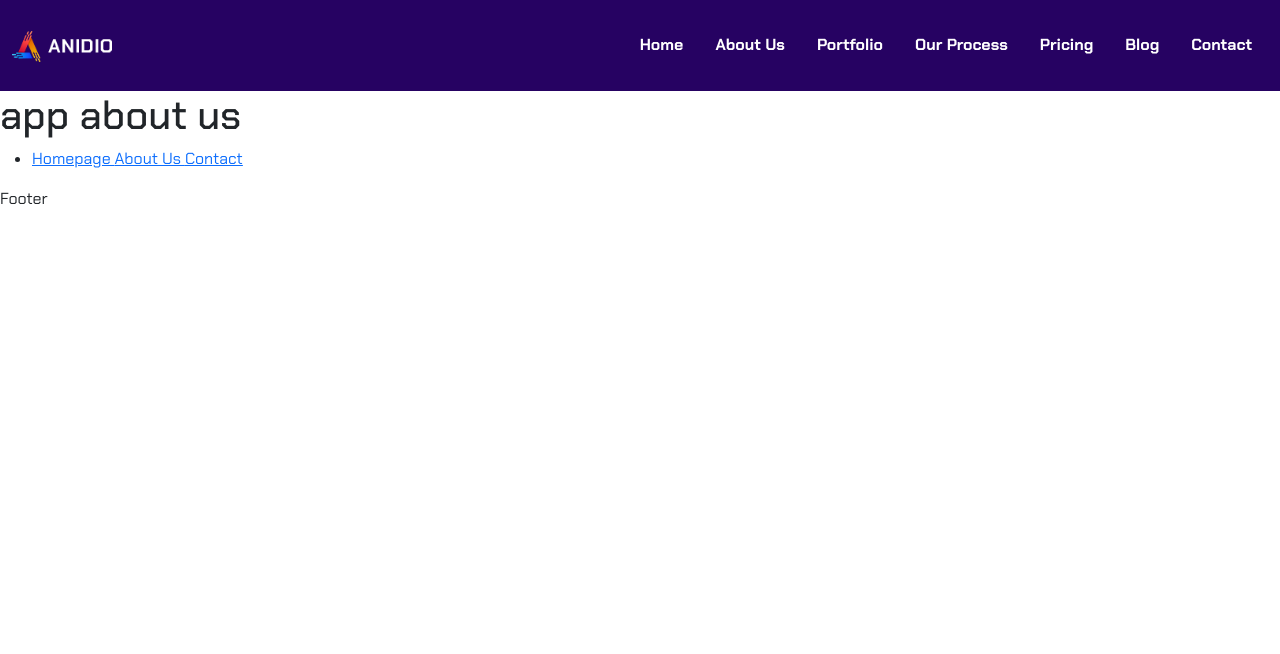
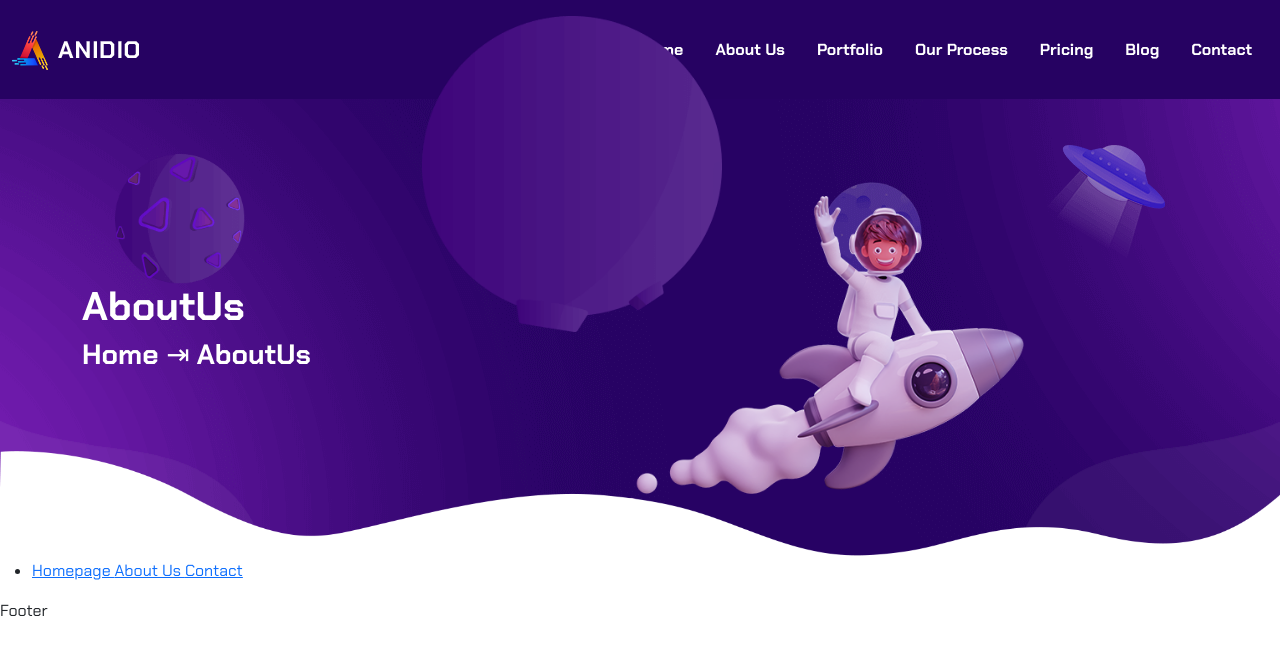
Before and after one commit to alessandro-barate/proj-html-vuejs, a Vue app: page /about in a window 1280 px wide. Shown: the top 654 px of the page. Built offline with nearby package versions, Linux system fonts and the light colour scheme.

Commit message:
[UPD] JUMBOTRON COMPONENT

```diff
--- /dev/null
+++ b/src/components/jumbotronAboutUs.vue
@@ -0,0 +1,110 @@
+<script>
+export default {
+  name: "jumbotronAboutUs",
+  data() {
+    return {};
+  },
+  components: {},
+  props: { title: String, Image: String },
+};
+</script>
+<template>
+  <div class="jumbotron position-relative">
+    <div class="container">
+      <div class="row">
+        <h1 class="z-2 fw-bold mt-5">{{ title }}</h1>
+        <h3 class="z-2">
+          <router-link :to="{ name: 'Home' }" class="fw-bold linkheader">
+            Home
+          </router-link>
+          &RightArrowBar;
+
+          <router-link :to="{ name: title }" class="fw-bold linkheader">
+            {{ title }}
+          </router-link>
+        </h3>
+      </div>
+    </div>
+    <div class="dots-left position-absolute start-0 col-50"></div>
+    <div class="dots-right position-absolute end-0 col-50"></div>
+    <div class="globe1">
+      <img src="/img/globe1.png" alt="" />
+    </div>
+    <div class="globe2">
+      <img src="/img/globe2.png" alt="" />
+    </div>
+    <div class="globe3">
+      <img src="/img/globe3.png" alt="" />
+    </div>
+    <div class="ufo">
+      <img src="/img/ufo.png" alt="" />
+    </div>
+    <div class="imgRight">
+      <img :src="Image" alt="" />
+    </div>
+    <div class="position-absolute bottom-0 start-0 end-0">
+      <img class="waveimage" src="/img/bottom-wave-shape.png" alt="" />
+    </div>
+  </div>
+</template>
+<style scoped lang="scss">
+.linkheader {
+  text-decoration: none;
+  color: white;
+  &:hover {
+    color: #ff7a1f;
+  }
+}
+.dots-left {
+  height: 400px;
+  background-image: url(/img/dots-left.png);
+}
+.dots-right {
+  height: 400px;
+
+  background-image: url(/img/dots-right.png);
+}
+.jumbotron {
+  color: white;
+  width: 100%;
+  padding: 135px 0 179px;
+  background-image: url(/img/jumbobackground.png);
+  background-position: center;
+
+  .waveimage {
+    width: 100%;
+  }
+  .globe1 {
+    position: absolute;
+    top: 12%;
+    left: 9%;
+    width: 130px;
+  }
+  .globe2 {
+    position: absolute;
+    top: 18%;
+    right: 28%;
+    width: 100px;
+  }
+  .globe3 {
+    position: absolute;
+    top: -18%;
+    left: 33%;
+    max-width: 300px;
+    height: 300px;
+  }
+  .imgRight {
+    width: 100%;
+    position: absolute;
+    bottom: 10%;
+    right: 20%;
+    max-width: 400px;
+  }
+  .ufo {
+    position: absolute;
+    right: 9%;
+    top: 10%;
+    z-index: 1;
+  }
+}
+</style>
--- a/src/pages/AppAboutUs.vue
+++ b/src/pages/AppAboutUs.vue
@@ -1,12 +1,22 @@
 <script>
+import jumbotronComponent from "../components/jumbotronAboutUs.vue";
 export default {
   name: "AppAboutUs",
+  data() {
+    return {
+      Pagename: "AboutUs",
+      jumboImg: "/img/rocket-banner.png",
+    };
+  },
   props: {
     title1: String,
+  },
+  components: {
+    jumbotronComponent,
   },
 };
 </script>
 <template>
-  <h1>app about us</h1>
+  <jumbotronComponent :title="Pagename" :Image="jumboImg"></jumbotronComponent>
 </template>
 <style scoped lang="scss"></style>
--- a/src/style.scss
+++ b/src/style.scss
@@ -8,3 +8,6 @@
   box-sizing: border-box;
   font-family: "Chakra Petch";
 }
+img {
+  width: 100%;
+}
```
Also changed, not shown: public/img/jumbobackground.png (added), public/img/rocket-banner.png (added).
